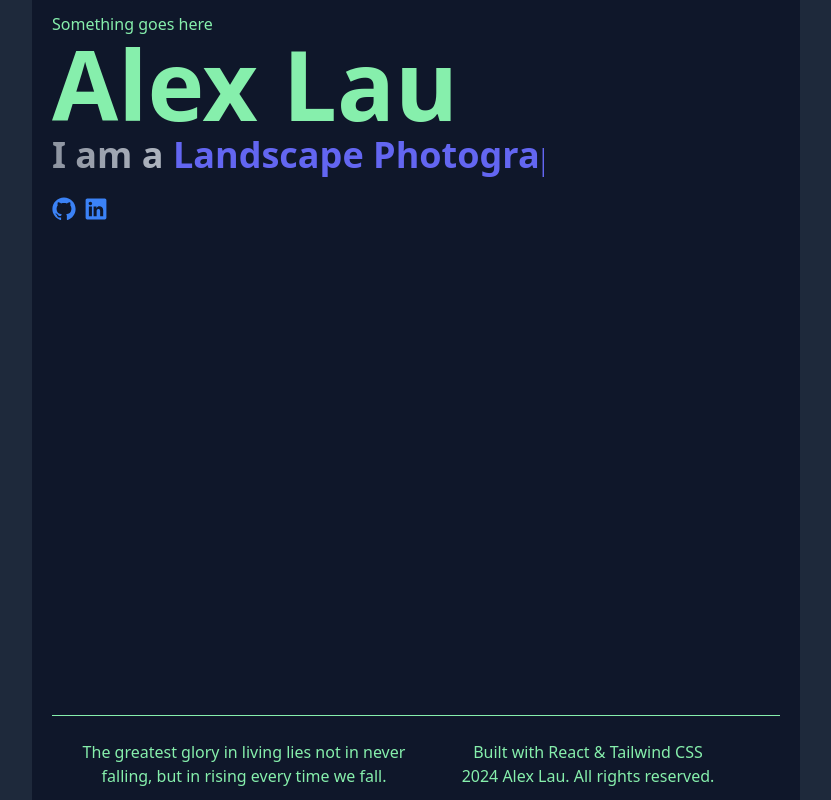
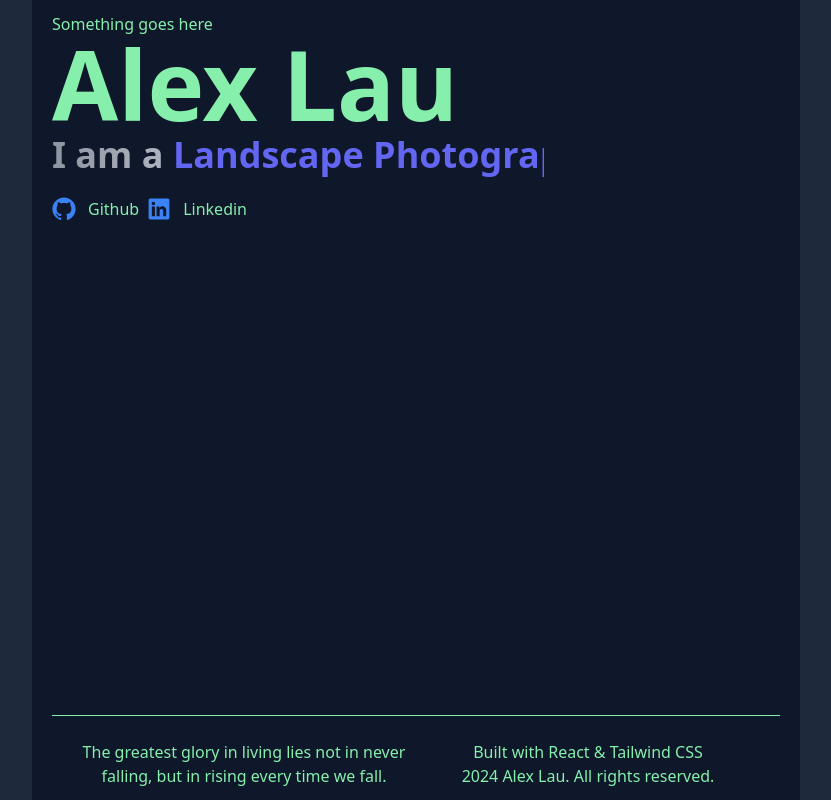
Before and after one commit to ALPHAAAL/my_web, a React (Vite) app: page / in a window 1280 px wide. Shown: the whole page, without its empty margins (224-1055 px from the left). Built offline with nearby package versions, Linux system fonts and the light colour scheme.

Commit message:
Extract socials into component

```diff
--- a/src/components/Home/index.tsx
+++ b/src/components/Home/index.tsx
@@ -1,8 +1,8 @@
 /// <reference types="vite-plugin-svgr/client" />
 
+import SocialRow from "../SocialRow";
+
 // import background_white from '../../assets/background_white_code_trim_compressed.mov';
-import GithubIcon from '../../assets/github-mark.svg?react';
-import LinkedinIcon from '../../assets/LinkedIn_icon.svg?react';
 
 const TYPING_TEXT_CLASS_NAME = "overflow-hidden whitespace-nowrap"; // TODO: Add this -> `border-r-4 border-r-white pr-2` for blinking cursor
 
@@ -25,14 +25,7 @@ export default function Home() {
                         </ul>
                     </span>
                 </div>
-                <div className='mt-5 flex flex-row space-x-2'>
-                    <a href="https://github.com/ALPHAAAL" target='_blank'>
-                        <GithubIcon className="text-blue-500 hover:text-blue-700" width={24} height={24} />
-                    </a>
-                    <a href="https://www.linkedin.com/in/alex-lau-a550a7134/" target='_blank'>
-                        <LinkedinIcon className="text-blue-500 hover:text-blue-700" width={24} height={24} />
-                    </a>
-                </div>
+                <SocialRow />
             </div>
         </div>
     );
--- /dev/null
+++ b/src/components/SocialRow/index.tsx
@@ -0,0 +1,17 @@
+import GithubIcon from '../../assets/github-mark.svg?react';
+import LinkedinIcon from '../../assets/LinkedIn_icon.svg?react';
+
+export default function SocialRow() {
+    return (
+        <div className='mt-5 flex flex-row space-x-2 justify-around'>
+            <a className='flex' href="https://github.com/ALPHAAAL" target='_blank'>
+                <GithubIcon className="text-blue-500 hover:text-blue-700" width={24} height={24} />
+                <span className='ml-3'>Github</span>
+            </a>
+            <a className='flex' href="https://www.linkedin.com/in/alex-lau-a550a7134/" target='_blank'>
+                <LinkedinIcon className="text-blue-500 hover:text-blue-700" width={24} height={24} />
+                <span className='ml-3'>Linkedin</span>
+            </a>
+        </div>
+    );
+}
```
